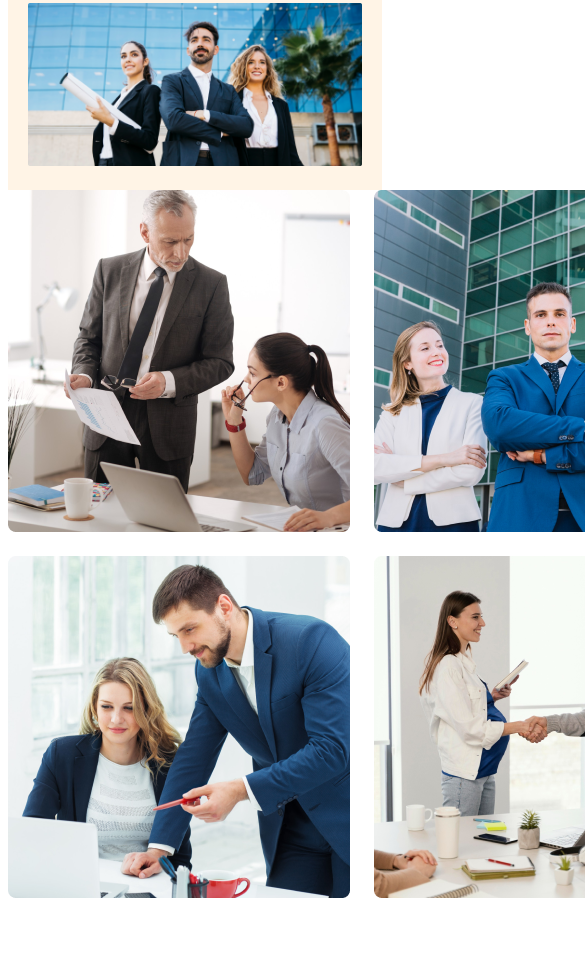
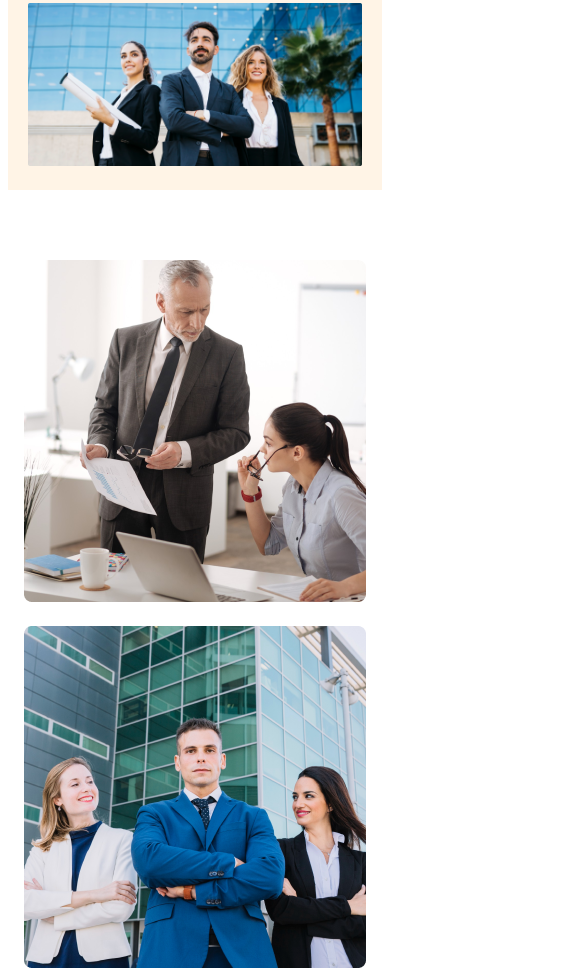
Before and after one commit to AbuBakkarSiddique007/G3-Architect-website, a plain HTML site: page index.html in a window 390 px wide. Shown: the part 822-1793 px from the top of the page, 585 px wide, since content can reach past the window. Before the commit the page ends 1728 px from the top, so only its background shows below. Drawn offline with nearby package versions, Linux system fonts and the light colour scheme.

Commit message:
finished team section responsive

```diff
--- a/architect.css
+++ b/architect.css
@@ -90,36 +90,14 @@ nav li a {
 
 /* responsive media query */
 /* mobile devices */
-@media screen and (max-width : 576px) {
-    header {
-        padding: 20px;
-    }
-
-    /* je khane flex use korso oigular direction change kore dite hoi */
-    nav {
-        flex-direction: column;
-    }
-
-}
-
-/* tablet or medium devices */
-@media screen and (min-width : 576px) and (max-width : 960px) {
-    header {
-        padding: 50px;
-    }
-
-    nav {
-        flex-direction: column;
-    }
-
-}
 
 
 /* main styles  */
 main {
     /* from figma */
     max-width: 1440px;
-    margin: 0 auto;
+    /* margin: 0 auto; kaj korar shomoi eta add kore kaj kore pore change kore deya jai */
+    margin: 70px auto;
 }
 
 /* teams styles  */
@@ -153,3 +131,46 @@ main {
     color: #FF900E;
     font-weight: 700;
 }
+
+
+
+
+
+
+
+
+
+@media screen and (max-width : 576px) {
+    header {
+        padding: 20px;
+    }
+
+    /* je khane flex use korso oigular direction change kore dite hoi */
+    nav,
+    .teams-container {
+        flex-direction: column;
+    }
+
+    .teams-img-container {
+        grid-template-columns: 1fr;
+    }
+
+    .teams-container {
+        padding-right: 20px;
+        padding-left: 20px;
+    }
+
+}
+
+/* tablet or medium devices */
+@media screen and (min-width : 576px) and (max-width : 960px) {
+    header {
+        padding: 50px;
+    }
+
+    nav,
+    .teams-container {
+        flex-direction: column;
+    }
+
+}
```
